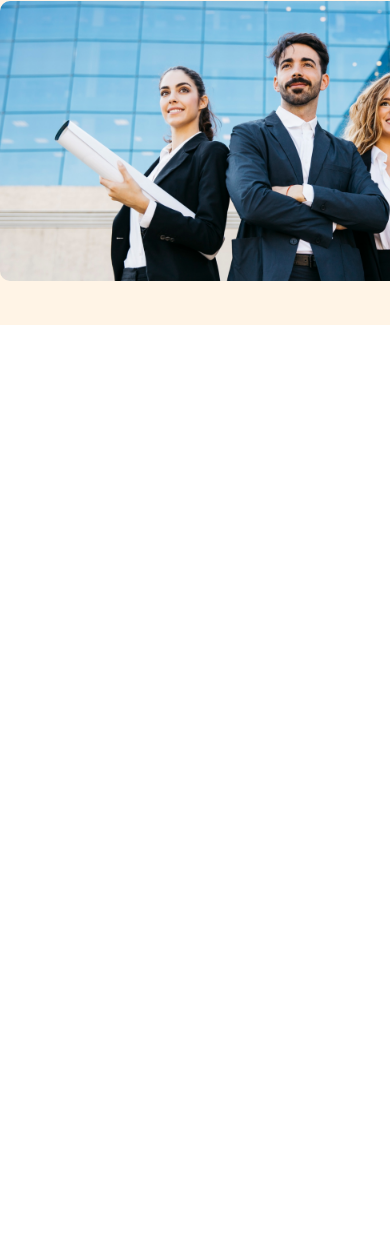
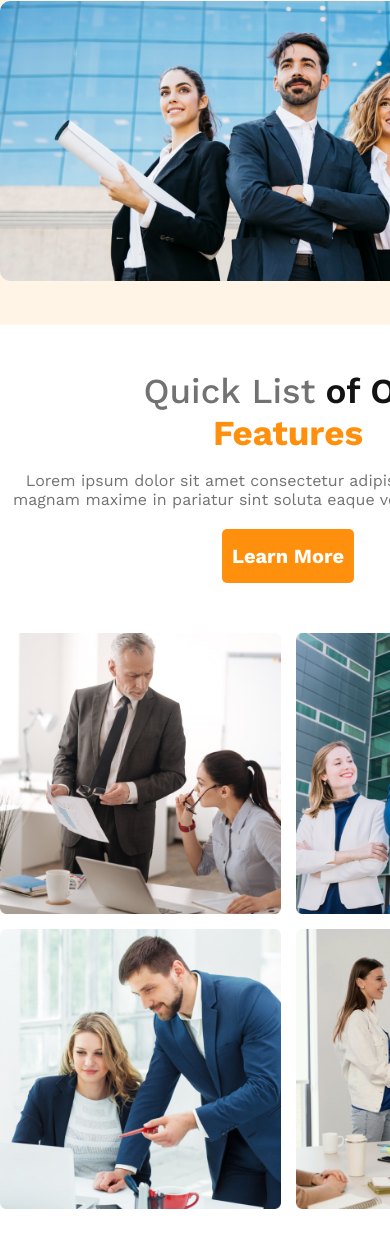
Before and after one commit to avoiddeveloper/ikr-architect-responsive-tamplate, a plain HTML site: page index.html in a window 390 px wide. Shown: the part 379-1626 px from the top of the page. Before the commit the page ends 844 px from the top, so only its background shows below. Drawn offline with nearby package versions, Linux system fonts and the light colour scheme.

Commit message:
features part added with sm and md responsive

```diff
--- a/css/style.css
+++ b/css/style.css
@@ -115,11 +115,66 @@ img {
     font-weight: 500;
     color: #fff;
     background-color: #FF900E;
+    border-radius: 5px;
     padding: 20px 25px;
 }
 .hero_content img {
     margin-top: 40px;
 }
+
+
+
+/* Features CSS */
+#main {
+    padding-top: 85px;
+}
+#features {
+    padding-bottom: 110px;
+}
+.features_content {
+    gap: 50px;
+    align-items: center;
+}
+.features_img {
+    width: 50%;
+    display: grid;
+    grid-template-columns: repeat(2, 1fr);
+    gap: 20px;
+}
+.features_text {
+    width: 50%;
+}
+.one {
+    color: #727272;
+    font-weight: 500;
+}
+.two {
+    color: #131313;
+    font-weight: 600;
+}
+.three {
+    color: #FF900E;
+    font-weight:700;
+}
+.features_text h2 {
+    font-size: 45px;
+}
+.features_text p {
+    font-size: 16px;
+    font-weight: 400;
+    color: #727272;
+    padding: 20px 0px 25px 0px
+}
+.features_text button {
+    font-size: 20px;
+    font-weight: 700;
+    color: #fff;
+    padding: 18px 20px;
+    border: none;
+    border-radius: 5px;
+    background-color: #FF900E;
+}
+
 
 
 /* Small Device */
@@ -172,6 +227,34 @@ img {
     .hero_content img {
         border-radius: 10px;
         margin-top: 30px;
+    }
+
+    /* Features Part */
+    #main {
+        padding-top: 45px;
+    }
+    #features {
+        padding-bottom: 60px;
+    }
+    .features_content {
+        flex-direction: column-reverse;
+    }
+    .features_img {
+        width: 100%;
+        gap: 15px;
+    }
+    .features_text {
+        width: 100%;
+        text-align: center;
+    }
+    .features_text h2 {
+        font-size: 35px;
+    }
+    .features_text p {
+        padding: 17px 0px 20px 0px
+    }
+    .features_text button {
+        padding: 15px 10px;
     }
 }
 
@@ -228,4 +311,32 @@ img {
     .hero_content img {
         margin-top: 30px;
     }
+
+    /* Features Part */
+    #main {
+        padding-top: 45px;
+    }
+    #features {
+        padding-bottom: 60px;
+    }
+    .features_content {
+        flex-direction: column-reverse;
+    }
+    .features_img {
+        width: 100%;
+        gap: 15px;
+    }
+    .features_text {
+        width: 100%;
+        text-align: center;
+    }
+    .features_text h2 {
+        font-size: 35px;
+    }
+    .features_text p {
+        padding: 17px 0px 20px 0px
+    }
+    .features_text button {
+        padding: 15px 10px;
+    }
 }
--- a/index.html
+++ b/index.html
@@ -39,8 +39,25 @@
     </header>
 
     <!-- Main Part -->
-    <main id="main">
+    <main id="main" class="container">
+        <!-- Features Part -->
+         <section id="features">
+            <div class="features_content flex">
+                <div class="features_img">
+                    <img src="images/team1.png" alt="team1">
+                    <img src="images/team2.png" alt="team2">
+                    <img src="images/team3.png" alt="team3">
+                    <img src="images/team4.png" alt="team4">
+                </div>
 
+                <div class="features_text">
+                    <h2><span class="one">Quick List</span> <span class="two">of Our</span> <br> <span class="three">Features</span></h2>
+                    <p>Lorem ipsum dolor sit amet consectetur adipisicing elit. Sequi quo magnam maxime in pariatur sint soluta eaque vel possimus blanditiis!</p>
+                    <button>Learn More</button>
+                </div>
+            </div>
+         </section>
+        <!-- Features Part -->
     </main>
 
     <!-- Footer Part -->
```
